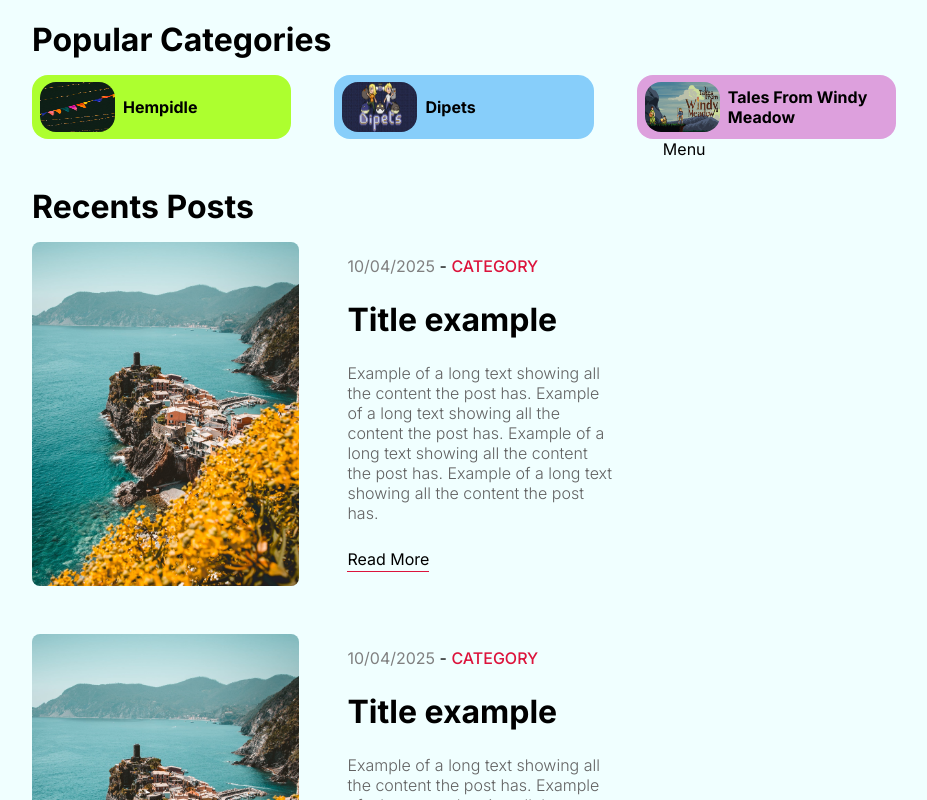
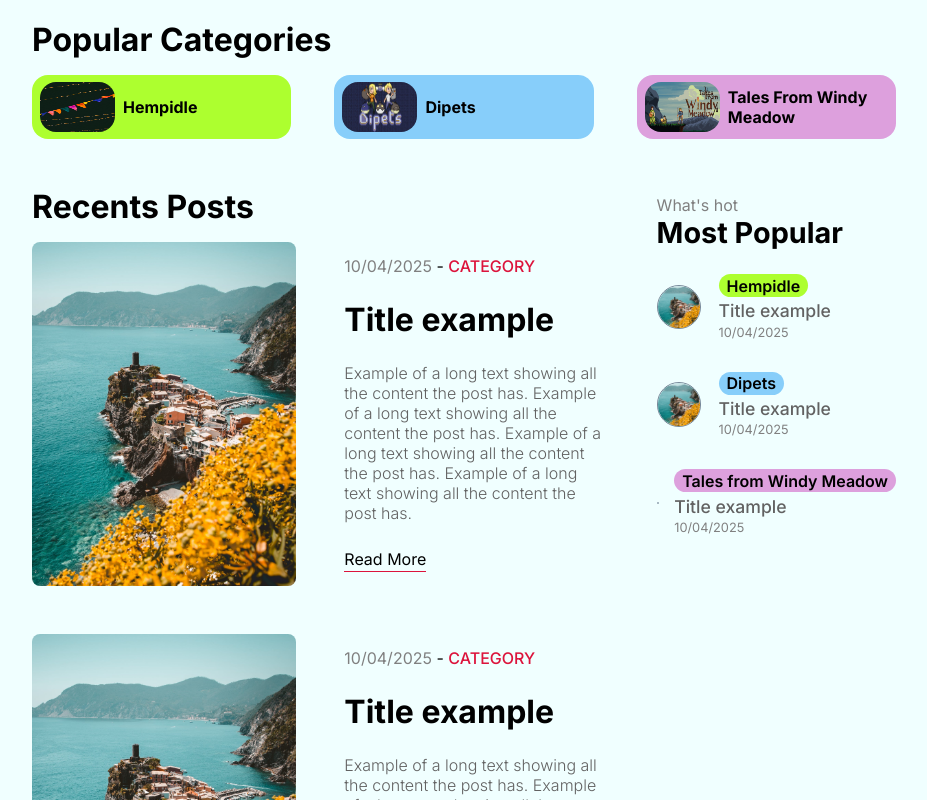
Before and after one commit to Kiriboo93/next-blog, a Next.js app: page / in a window 1280 px wide. Shown: the part 860-1660 px from the top of the page, without its empty margins (176-1103 px from the left). Built offline with nearby package versions, Linux system fonts and the light colour scheme.

Commit message:
Formatted side menu Most Popular.

```diff
--- a/src/components/categoryList/categoryList.module.css
+++ b/src/components/categoryList/categoryList.module.css
@@ -1,5 +1,3 @@
-.container {}
-
 .title {
     margin: 3rem 0 1rem;
 }
--- a/src/components/menu/Menu.jsx
+++ b/src/components/menu/Menu.jsx
@@ -1,9 +1,65 @@
-import React from "react";
 import styles from "./menu.module.css";
+import Link from "next/link";
+import Image from "next/image";
 
 const Menu = () => {
     return (
-        <div className={styles.container}>Menu</div>
+        <div className={styles.container}>
+            <h2 className={styles.subtitle}>What's hot</h2>
+            <h1 className={styles.title}>Most Popular</h1>
+            <div className={styles.items}>
+                <Link href="/" className={styles.item}>
+                    <div className={styles.imgContainer}>
+                        <Image src="/p1.jpeg" alt="" fill className={styles.image} />
+                    </div>
+                    <div className={styles.textContainer}>
+                        <span className={`${styles.category} ${styles.hempidle}`}>
+                            Hempidle
+                        </span>
+                        <h3 className={styles.postTitle}>
+                            Title example
+                        </h3>
+                        <div className={styles.detail}>
+                            <span className={styles.date}>10/04/2025</span>
+                        </div>
+                    </div>
+                </Link>
+
+                <Link href="/" className={styles.item}>
+                    <div className={styles.imgContainer}>
+                        <Image src="/p1.jpeg" alt="" fill className={styles.image} />
+                    </div>
+                    <div className={styles.textContainer}>
+                        <span className={`${styles.category} ${styles.dipets}`}>
+                            Dipets
+                        </span>
+                        <h3 className={styles.postTitle}>
+                            Title example
+                        </h3>
+                        <div className={styles.detail}>
+                            <span className={styles.date}>10/04/2025</span>
+                        </div>
+                    </div>
+                </Link>
+
+                <Link href="/" className={styles.item}>
+                    <div className={styles.imgContainer}>
+                        <Image src="/p1.jpeg" alt="" fill className={styles.image} />
+                    </div>
+                    <div className={styles.textContainer}>
+                        <span className={`${styles.category} ${styles.tales}`}>
+                            Tales from Windy Meadow
+                        </span>
+                        <h3 className={styles.postTitle}>
+                            Title example
+                        </h3>
+                        <div className={styles.detail}>
+                            <span className={styles.date}>10/04/2025</span>
+                        </div>
+                    </div>
+                </Link>
+            </div>
+        </div>
     )
 }
 
--- a/src/components/menu/menu.module.css
+++ b/src/components/menu/menu.module.css
@@ -1,3 +1,77 @@
 .container {
     flex: 2;
+    margin-top: 3.5rem;
 }
+
+.subtitle {
+    color: gray;
+    font-size: 1rem;
+    font-weight: 400;
+}
+
+.title {
+    font-size: 1.8rem;
+}
+
+.items {
+    margin: 1.5rem 0 2.5rem;
+    display: flex;
+    flex-direction: column;
+    gap: 2rem;
+}
+
+.item {
+    display: flex;
+    align-items: center;
+    gap: 1.1rem;
+}
+
+.imgContainer {
+    flex: 1;
+    aspect-ratio: 1/1;
+    position: relative;
+}
+
+.image {
+    border-radius: 50%;
+    border: .1rem solid lightslategrey;
+    object-fit: cover;
+}
+
+.textContainer {
+    flex: 4;
+    display: flex;
+    flex-direction: column;
+    gap: .2rem;
+}
+
+.category {
+    padding: .1rem .5rem;
+    border-radius: .8rem;
+    color: black;
+    font-weight: 600;
+    width: max-content;
+}
+
+.category.hempidle {
+    background-color: greenyellow;
+}
+
+.category.dipets {
+    background-color: lightskyblue;
+}
+
+.category.tales {
+    background-color: plum;
+}
+
+.postTitle {
+    font-size: 1.1rem;
+    font-weight: 500;
+    color: var(--softTextColor);
+}
+
+.detail {
+    font-size: .8rem;
+    color: gray;
+}
```
